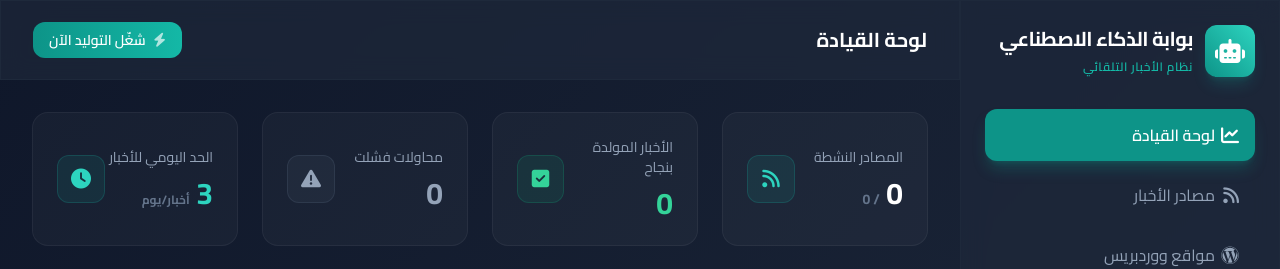
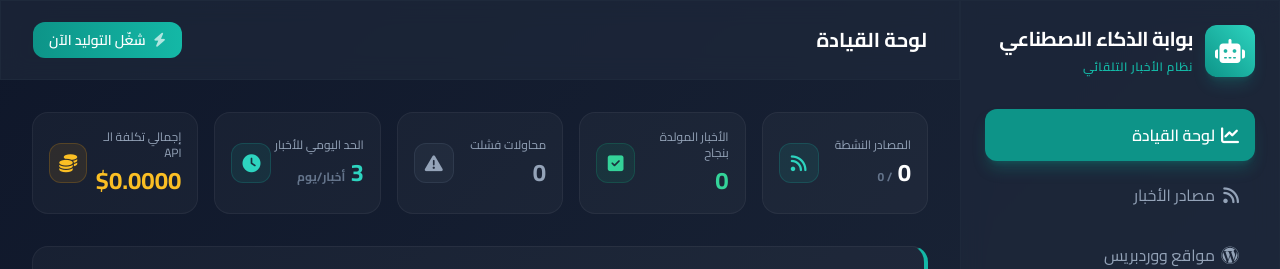
Before and after one commit to aahmed19982000/Al-Maghrib, a Django app: page /ai-dashboard/ in a window 1280 px wide. Shown: the top 269 px of the page. Run offline with Django 5.2, Linux system fonts and the light colour scheme; the visitor is signed in with stand-in values (Sample User, id 1); data comes from the database, SQL or seed files in the repository; data that the repository does not hold is empty; parts of the project's set-up code (start-up, migrations or seed data) failed here and were passed over; some libraries are stand-ins or nearby versions.

Commit message:
feat: show total API cost card in dashboard index stats grid

```diff
--- a/news/views_ai.py
+++ b/news/views_ai.py
@@ -29,6 +29,10 @@ class DashboardIndexView(StaffRequiredMixin, TemplateView):
         context['active_sources_count'] = AISource.objects.filter(is_active=True).count()
         context['total_articles_generated'] = AIImportLog.objects.filter(status='success').count()
         context['total_failures'] = AIImportLog.objects.filter(status='failed').count()
+
+        # Calculate total estimated cost
+        logs_qs = AIImportLog.objects.select_related('article').all()
+        context['total_cost'] = sum(log.estimated_cost for log in logs_qs)
 
         # Lists
         context['recent_articles'] = Article.objects.filter(ai_logs__isnull=False).distinct().order_by('-published_at')[:8]
--- a/templates/ai_dashboard/index.html
+++ b/templates/ai_dashboard/index.html
@@ -5,49 +5,60 @@
 
 {% block content %}
 <!-- Overview Stats Grid -->
-<div class="grid grid-cols-1 md:grid-cols-2 lg:grid-cols-4 gap-6 mb-8">
+<div class="grid grid-cols-1 md:grid-cols-3 lg:grid-cols-5 gap-4 mb-8">
 
     <!-- Stat 1: Active Sources -->
-    <div class="glass-card p-6 rounded-2xl flex items-center justify-between">
-        <div class="space-y-2">
-            <p class="text-sm font-medium text-slate-400">المصادر النشطة</p>
-            <h3 class="text-3xl font-bold text-white">{{ active_sources_count }} <span class="text-sm text-slate-500">/ {{ sources_count }}</span></h3>
+    <div class="glass-card p-4 rounded-2xl flex items-center justify-between">
+        <div class="space-y-1">
+            <p class="text-xs font-medium text-slate-400">المصادر النشطة</p>
+            <h3 class="text-2xl font-bold text-white">{{ active_sources_count }} <span class="text-xs text-slate-500">/ {{ sources_count }}</span></h3>
         </div>
-        <div class="w-12 h-12 bg-teal-500/10 rounded-xl flex items-center justify-center border border-teal-500/20">
-            <i class="fa-solid fa-rss text-xl text-teal-400"></i>
+        <div class="w-10 h-10 bg-teal-500/10 rounded-xl flex items-center justify-center border border-teal-500/20">
+            <i class="fa-solid fa-rss text-lg text-teal-400"></i>
         </div>
     </div>
 
     <!-- Stat 2: Total Success Imports -->
-    <div class="glass-card p-6 rounded-2xl flex items-center justify-between">
-        <div class="space-y-2">
-            <p class="text-sm font-medium text-slate-400">الأخبار المولدة بنجاح</p>
-            <h3 class="text-3xl font-bold text-emerald-400">{{ total_articles_generated }}</h3>
+    <div class="glass-card p-4 rounded-2xl flex items-center justify-between">
+        <div class="space-y-1">
+            <p class="text-xs font-medium text-slate-400">الأخبار المولدة بنجاح</p>
+            <h3 class="text-2xl font-bold text-emerald-400">{{ total_articles_generated }}</h3>
         </div>
-        <div class="w-12 h-12 bg-emerald-500/10 rounded-xl flex items-center justify-center border border-emerald-500/20">
-            <i class="fa-solid fa-square-check text-xl text-emerald-400"></i>
+        <div class="w-10 h-10 bg-emerald-500/10 rounded-xl flex items-center justify-center border border-emerald-500/20">
+            <i class="fa-solid fa-square-check text-lg text-emerald-400"></i>
         </div>
     </div>
 
     <!-- Stat 3: Failed attempts -->
-    <div class="glass-card p-6 rounded-2xl flex items-center justify-between">
-        <div class="space-y-2">
-            <p class="text-sm font-medium text-slate-400">محاولات فشلت</p>
-            <h3 class="text-3xl font-bold {% if total_failures > 0 %}text-rose-400{% else %}text-slate-400{% endif %}">{{ total_failures }}</h3>
+    <div class="glass-card p-4 rounded-2xl flex items-center justify-between">
+        <div class="space-y-1">
+            <p class="text-xs font-medium text-slate-400">محاولات فشلت</p>
+            <h3 class="text-2xl font-bold {% if total_failures > 0 %}text-rose-400{% else %}text-slate-400{% endif %}">{{ total_failures }}</h3>
         </div>
-        <div class="w-12 h-12 {% if total_failures > 0 %}bg-rose-500/10 border-rose-500/20{% else %}bg-slate-500/10 border-slate-500/20{% endif %} rounded-xl flex items-center justify-center border">
-            <i class="fa-solid fa-triangle-exclamation text-xl {% if total_failures > 0 %}text-rose-400{% else %}text-slate-400{% endif %}"></i>
+        <div class="w-10 h-10 {% if total_failures > 0 %}bg-rose-500/10 border-rose-500/20{% else %}bg-slate-500/10 border-slate-500/20{% endif %} rounded-xl flex items-center justify-center border">
+            <i class="fa-solid fa-triangle-exclamation text-lg {% if total_failures > 0 %}text-rose-400{% else %}text-slate-400{% endif %}"></i>
         </div>
     </div>
 
     <!-- Stat 4: Daily Limit -->
-    <div class="glass-card p-6 rounded-2xl flex items-center justify-between">
-        <div class="space-y-2">
-            <p class="text-sm font-medium text-slate-400">الحد اليومي للأخبار</p>
-            <h3 class="text-3xl font-bold text-teal-400">{{ settings.articles_per_day }} <span class="text-xs text-slate-500">أخبار/يوم</span></h3>
+    <div class="glass-card p-4 rounded-2xl flex items-center justify-between">
+        <div class="space-y-1">
+            <p class="text-xs font-medium text-slate-400">الحد اليومي للأخبار</p>
+            <h3 class="text-2xl font-bold text-teal-400">{{ settings.articles_per_day }} <span class="text-xs text-slate-500">أخبار/يوم</span></h3>
         </div>
-        <div class="w-12 h-12 bg-teal-500/10 rounded-xl flex items-center justify-center border border-teal-500/20">
-            <i class="fa-solid fa-clock text-xl text-teal-400"></i>
+        <div class="w-10 h-10 bg-teal-500/10 rounded-xl flex items-center justify-center border border-teal-500/20">
+            <i class="fa-solid fa-clock text-lg text-teal-400"></i>
+        </div>
+    </div>
+
+    <!-- Stat 5: Total API Cost -->
+    <div class="glass-card p-4 rounded-2xl flex items-center justify-between">
+        <div class="space-y-1">
+            <p class="text-xs font-medium text-slate-400">إجمالي تكلفة الـ API</p>
+            <h3 class="text-2xl font-bold text-amber-400">${{ total_cost|floatformat:4 }}</h3>
+        </div>
+        <div class="w-10 h-10 bg-amber-500/10 rounded-xl flex items-center justify-center border border-amber-500/20">
+            <i class="fa-solid fa-coins text-lg text-amber-400"></i>
         </div>
     </div>
 
```
